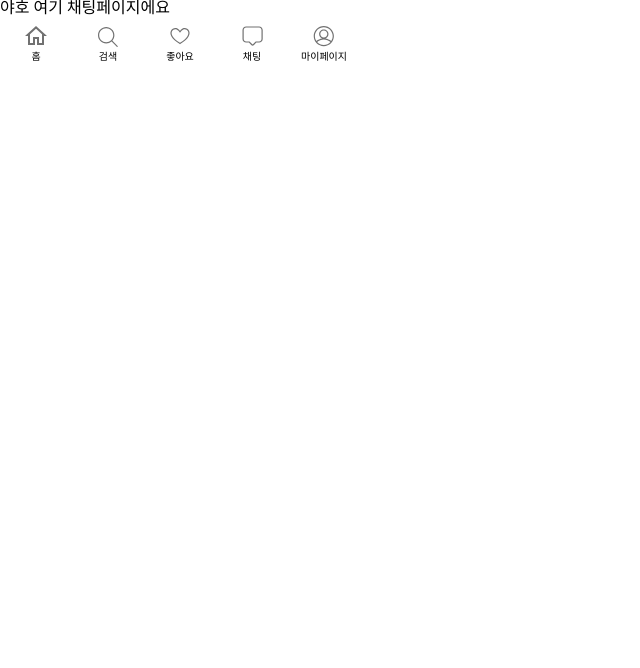
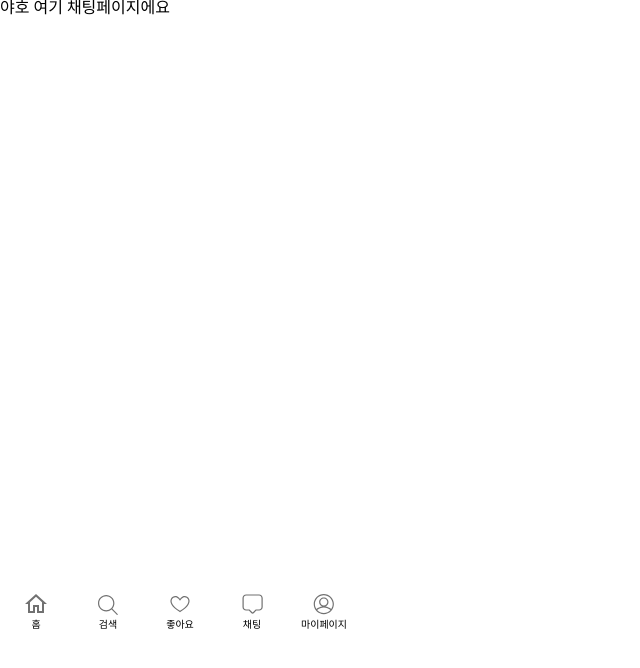
Before and after one commit to noobsoda/Team-EggplantGarage, a React (Create React App) app in the folder frontend/: page /chat in a window 1280 px wide. Shown: the top 668 px of the page, without its empty margins (0-640 px from the left). Built offline with nearby package versions, Linux system fonts and the light colour scheme.

Commit message:
[Refactor] 탭바 포지션 수정

```diff
--- a/frontend/src/Organisms/Tapbar.jsx
+++ b/frontend/src/Organisms/Tapbar.jsx
@@ -7,6 +7,9 @@ const StyledTapbar = styled.div`
   width: 360px;
   height: 56px;
   display: flex;
+  position: absolute;
+  top: 584px;
+  left: 0px;
 `;
 export default function Tapbar() {
   const array = [
```
Also changed, not shown: frontend/src/Organisms/AppBar.jsx (added, +19 -0 lines).
